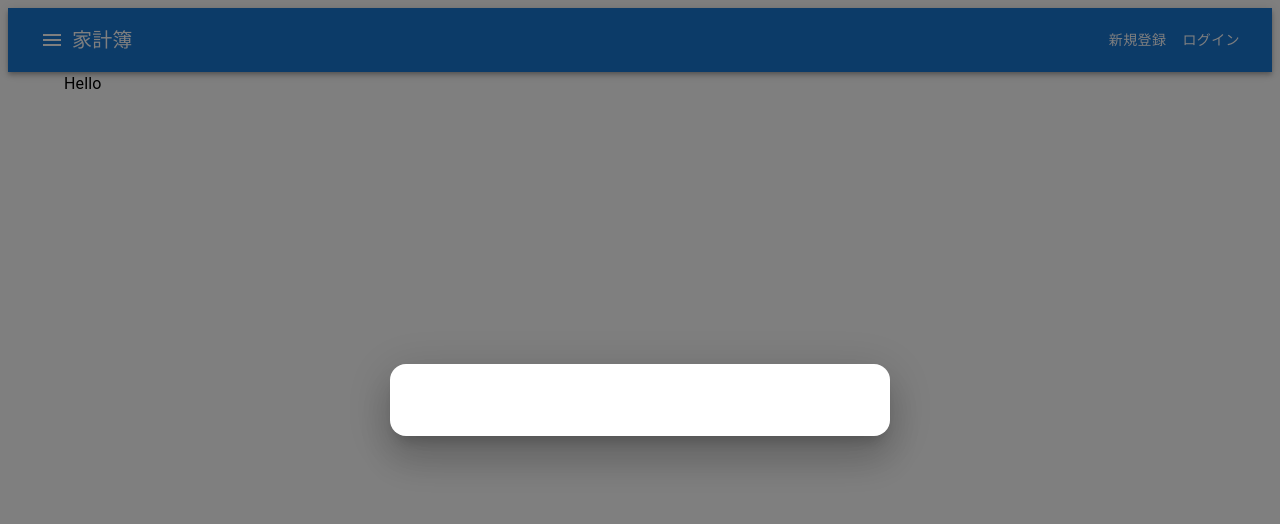
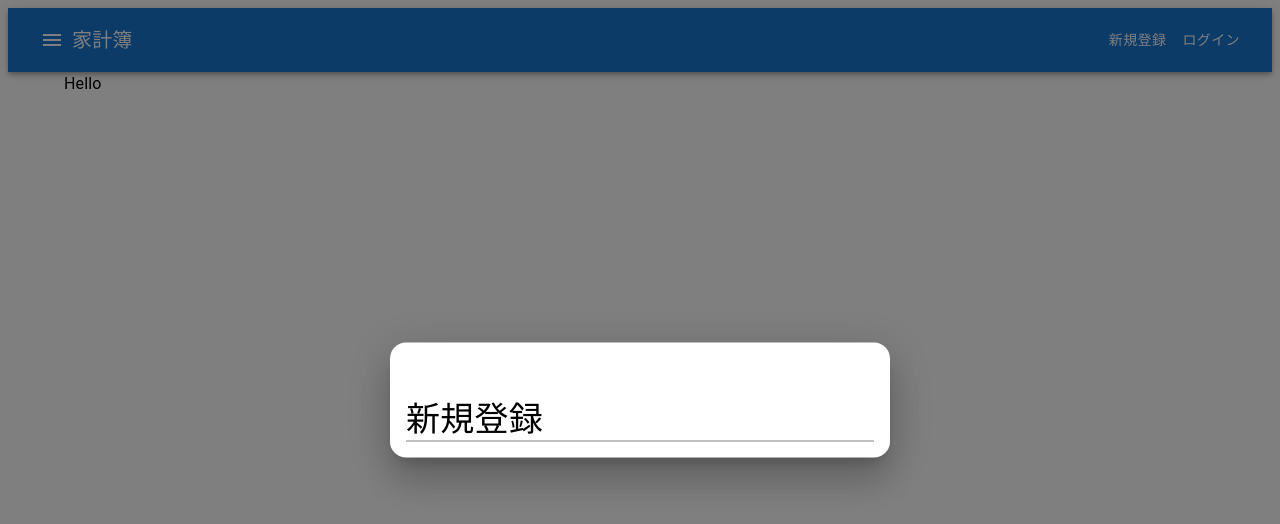
Before and after one commit to HirokiNakazawa/share-spend-client, a Next.js app: page / in a window 1280 px wide. Both pictures are taken after a click on the button "新規登録". Shown: the top 524 px of the page. Built offline with nearby package versions, Linux system fonts and the light colour scheme.

Commit message:
モーダルヘッダー作成

```diff
--- a/src/app/components/CunstomModal.tsx
+++ b/src/app/components/CunstomModal.tsx
@@ -4,6 +4,7 @@ import { Box, Modal } from "@mui/material";
 import { FC } from "react";
 import { useRecoilState } from "recoil";
 import { modalState } from "../recoil/atom/modalState";
+import ModalHeader from "./ModalHeader";
 
 const CustomModal: FC = () => {
   const [modal, setModal] = useRecoilState(modalState);
@@ -30,7 +31,9 @@ const CustomModal: FC = () => {
             p: 2,
             gap: 2,
           }}
-        ></Box>
+        >
+          <ModalHeader />
+        </Box>
       </Box>
     </Modal>
   );
--- /dev/null
+++ b/src/app/components/ModalHeader.tsx
@@ -0,0 +1,16 @@
+import { Box, Typography } from "@mui/material";
+import { FC } from "react";
+import { useRecoilValue } from "recoil";
+import { modalState } from "../recoil/atom/modalState";
+
+const ModalHeader: FC = () => {
+  const modal = useRecoilValue(modalState);
+
+  return (
+    <Box sx={{ borderBottom: "1px solid gray" }}>
+      <Typography variant="h4">{modal.title}</Typography>
+    </Box>
+  );
+};
+
+export default ModalHeader;
```
